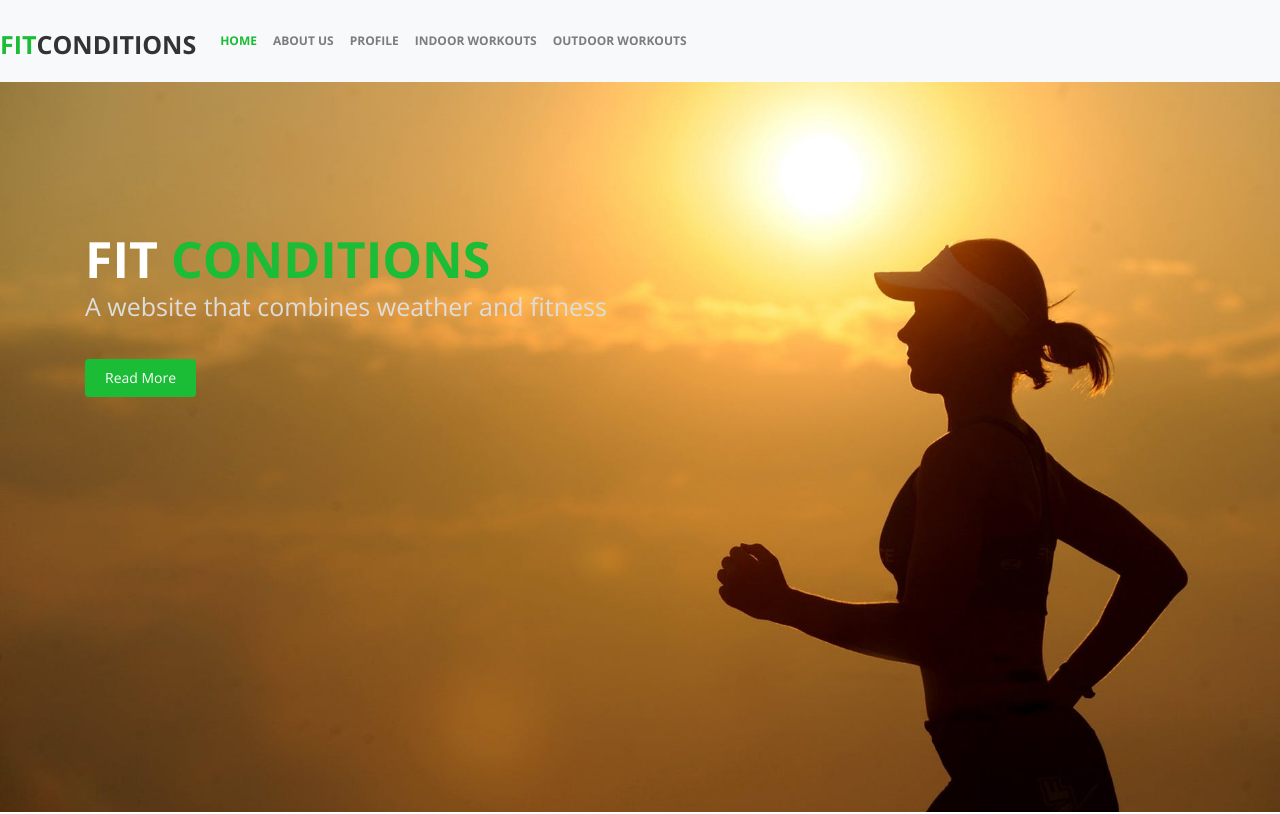
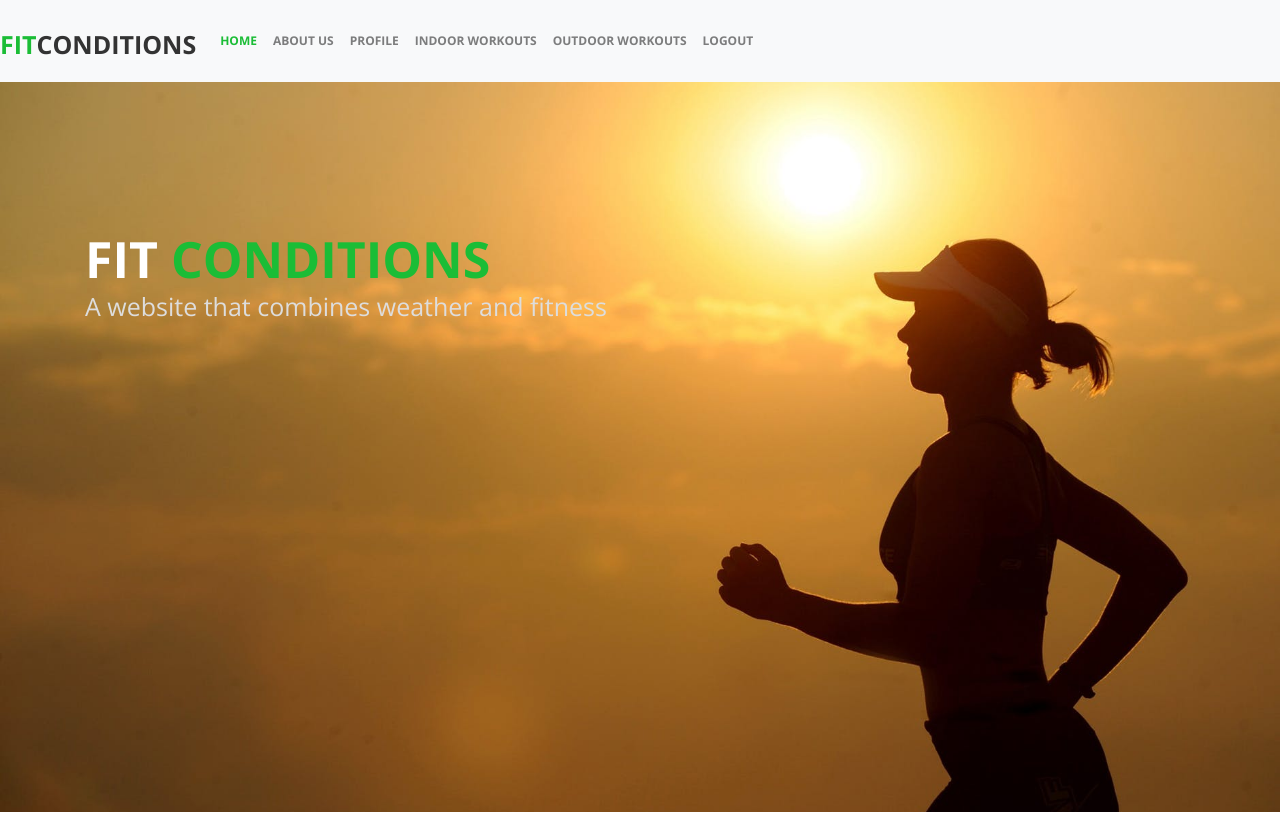
Before and after one commit to kcummings1/Fit-Conditions, a React (Create React App) app in the folder client/: page /home in a window 1280 px wide. Shown: the top 814 px of the page. Built offline with nearby package versions, Linux system fonts and the light colour scheme; sample sign-in values are in the browser's storage.

Commit message:
got rid of weather form, now using data to gen info

```diff
--- a/client/src/components/Navbar/Navbar.js
+++ b/client/src/components/Navbar/Navbar.js
@@ -17,7 +17,8 @@ class Navbar extends Component {
 
   render() {
     if (this.Auth.loggedIn()) {
-      return (<nav className="navbar navbar-expand-lg navbar-light bg-light">
+      return (
+        <nav className="navbar navbar-expand-lg navbar-light bg-light">
           <a className="navbar-brand" href="index">
             <h1>
               <span>Fit</span>Conditions
@@ -38,7 +39,7 @@ class Navbar extends Component {
           <div className="collapse navbar-collapse" id="navbarSupportedContent">
             <ul className="navbar-nav mr-auto" id="mainNav">
               <li className="nav-item" role="presentation">
-            <a className="nav-link active" href="index">
+                <a className="nav-link active" href="home">
                   Home
                 </a>
               </li>
@@ -48,13 +49,11 @@ class Navbar extends Component {
                 </a>
               </li>
 
-
               <li className="nav-item">
                 <a className="nav-link" href="profile">
                   Profile
                 </a>
               </li>
-
 
               <li className="nav-item" role="presentation">
                 <a className="nav-link" href="indoorWorkouts.html">
@@ -71,9 +70,20 @@ class Navbar extends Component {
                   Outdoor Workouts
                 </a>
               </li>
+              <li className="nav-item">
+              {/* this is not using the Link component to logout or user and then refresh the application to the start */}
+              <a
+                className="nav-link"
+                href="/home"
+                onClick={() => this.Auth.logout()}
+              >
+                Logout
+              </a>
+            </li>
             </ul>
           </div>
-    </nav>)
+        </nav>
+      );
     }
     return (
       <nav className="navbar navbar-expand-lg navbar-light bg-light">
--- a/client/src/index.js
+++ b/client/src/index.js
@@ -20,6 +20,7 @@ import Home from "./pages/Home";
 //import Home from "./pages/Home";
 import Navbar from "./components/Navbar";
 import Footer from "./components/footer";
+import withAuth from './components/withAuth';
 
 // window.jQuery = window.$ = require("jquery/dist/jquery.min.js");
 // require("bootstrap/dist/js/bootstrap.min.js");
@@ -38,7 +39,7 @@ ReactDOM.render(
       <Navbar />
       <Route exact path="/login" component={Login} />
       <Route exact path="/signup" component={Signup} />
-      <Route exact path="/profile" component={Profile} />
+      <Route exact path="/profile" component={withAuth(Profile)} />
       <Route exact path="/home" component={Home} />
 
       <Footer />
--- a/client/src/pages/Home.js
+++ b/client/src/pages/Home.js
@@ -30,12 +30,12 @@ class Home extends Component {
                           A website that combines weather and fitness
                         </p>
                         {/* read more button */}
-                        <a
+                        {/* <a
                           className="btn-slide animation animated-item-3"
                           href="#"
                         >
                           Read More
-                        </a>
+                        </a> */}
                       </div>
                     </div>
 
--- a/client/src/pages/Profile.js
+++ b/client/src/pages/Profile.js
@@ -30,9 +30,8 @@ class Profile extends Component {
   };
 
   getWeather = async e => {
-    e.preventDefault();
-    const city = e.target.elements.city.value;
-    const country = e.target.elements.country.value;
+    const city = this.state.city;
+    const country = "USA";
     const api_call = await fetch(
       `http://api.openweathermap.org/data/2.5/weather?q=${city},${country || "USA"}&appid=${API_KEY}&units=metric`
     );
@@ -58,14 +57,15 @@ class Profile extends Component {
     }
   };
 
-  // componentDidMount() {
-  //   API.getUser(this.props.user.id).then(res => {
-  //     this.setState({
-  //       username: res.data.username,
-  //       email: res.data.email
-  //     })
-  //   });
-  // }
+  componentDidMount() {
+    API.getUser(this.props.user.id).then(res => {
+      this.setState({
+        city: res.data.city
+      }, () => {
+        this.getWeather()
+      })
+    });
+  }
 
   render() {
     return (
@@ -76,9 +76,6 @@ class Profile extends Component {
           <hr />
           <div className="col-md-8">
             <section name="weather-widget">
-              <div className="row">
-                <Form getWeather={this.getWeather} />
-              </div>
               <div className="row">
                 <Weather
                   temperature={this.state.temperature}
```
Lines whose indentation alone changed are shown as unchanged.
